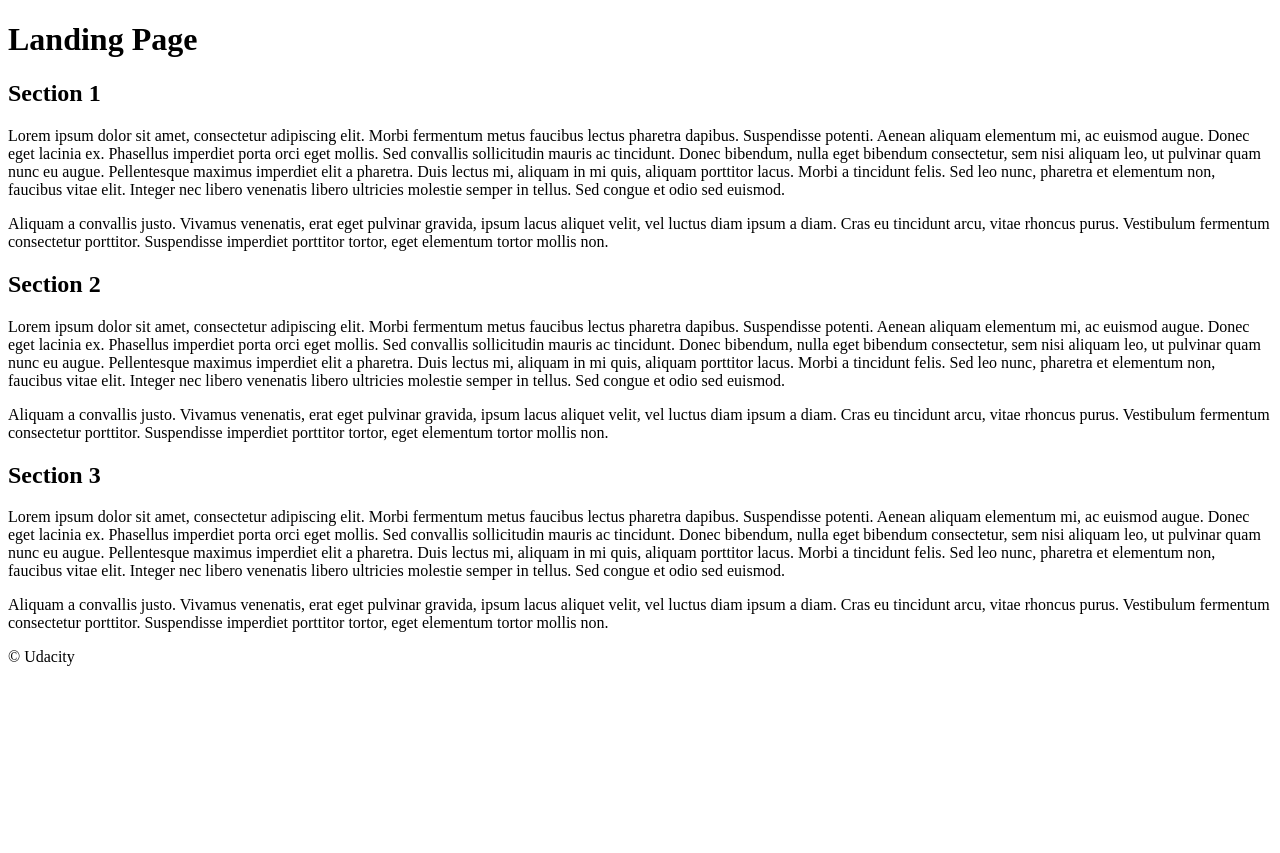
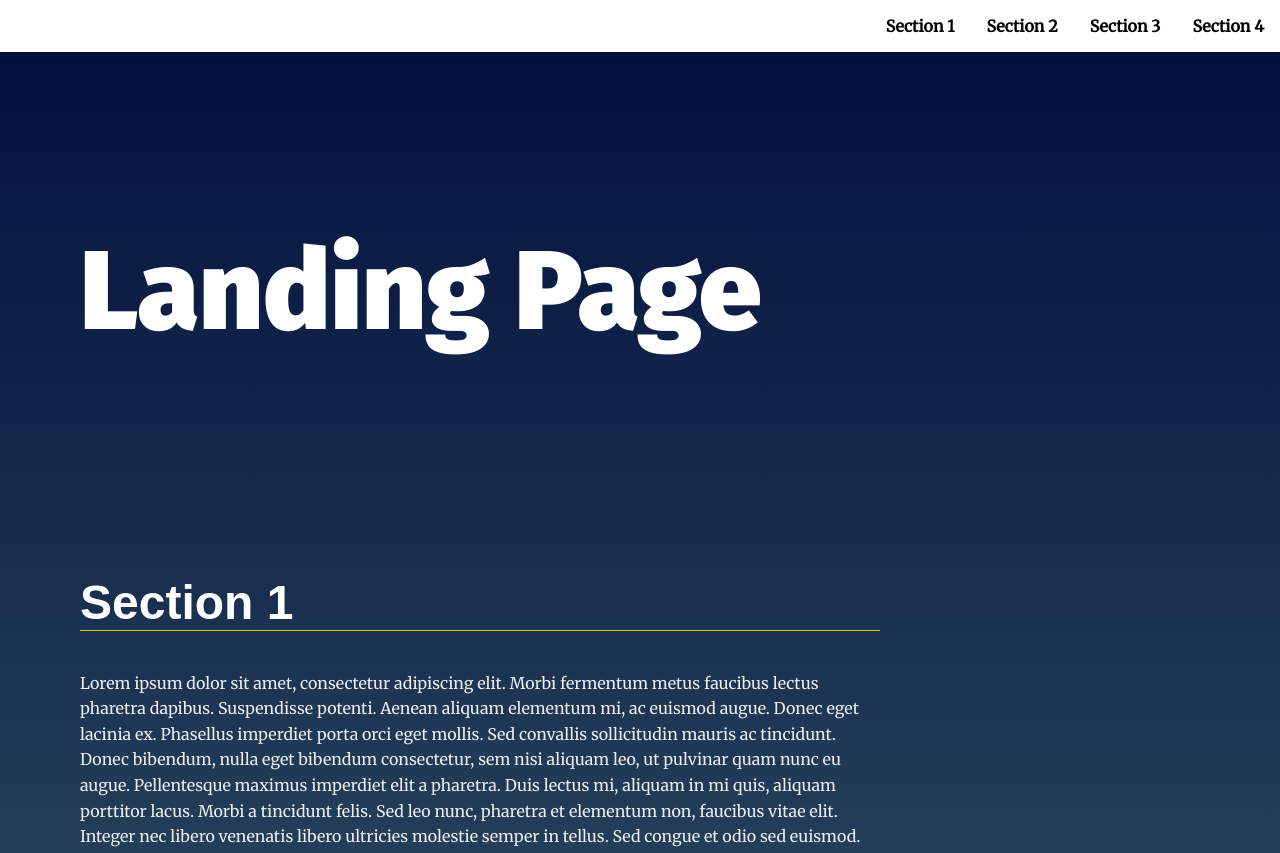
Before and after one commit to ziaddorbuk/landingPage, a plain HTML site: page index.html in a window 1280 px wide. Shown: the top 853 px of the page. Before the commit the page ends 800 px from the top, so only its background shows below. Drawn offline with Linux system fonts and the light colour scheme.

Commit message:
final version

```diff
--- a/css/style.css
+++ b/css/style.css
@@ -7,7 +7,10 @@
  * To learn more, visit: https://css-tricks.com/reboot-resets-reasoning/
  *
 */
-
+/* nav bar styling */
+html {
+    scroll-behavior: smooth;
+}
 
 /* ---- Base Rules ---- */
 body {
--- a/index.html
+++ b/index.html
@@ -7,7 +7,7 @@
   <title>Manipulating the DOM</title>
   <!-- Load Google Fonts -->
   <link href="https://fonts.googleapis.com/css?family=Fira+Sans:900|Merriweather&display=swap" rel="stylesheet">  <!-- Load Styles -->
-  <link href="css/styles.css" rel="stylesheet">
+  <link href="css/style.css" rel="stylesheet">
 </head>
 <body>
   <!-- HTML Follows BEM naming conventions
@@ -50,6 +50,14 @@
         <p>Aliquam a convallis justo. Vivamus venenatis, erat eget pulvinar gravida, ipsum lacus aliquet velit, vel luctus diam ipsum a diam. Cras eu tincidunt arcu, vitae rhoncus purus. Vestibulum fermentum consectetur porttitor. Suspendisse imperdiet porttitor tortor, eget elementum tortor mollis non.</p>
       </div>
     </section>
+    <section id="section4" data-nav="Section 4">
+      <div class="landing__container">
+        <h2>Section 4</h2>
+        <p>Lorem ipsum dolor sit amet, consectetur adipiscing elit. Morbi fermentum metus faucibus lectus pharetra dapibus. Suspendisse potenti. Aenean aliquam elementum mi, ac euismod augue. Donec eget lacinia ex. Phasellus imperdiet porta orci eget mollis. Sed convallis sollicitudin mauris ac tincidunt. Donec bibendum, nulla eget bibendum consectetur, sem nisi aliquam leo, ut pulvinar quam nunc eu augue. Pellentesque maximus imperdiet elit a pharetra. Duis lectus mi, aliquam in mi quis, aliquam porttitor lacus. Morbi a tincidunt felis. Sed leo nunc, pharetra et elementum non, faucibus vitae elit. Integer nec libero venenatis libero ultricies molestie semper in tellus. Sed congue et odio sed euismod.</p>
+
+        <p>Aliquam a convallis justo. Vivamus venenatis, erat eget pulvinar gravida, ipsum lacus aliquet velit, vel luctus diam ipsum a diam. Cras eu tincidunt arcu, vitae rhoncus purus. Vestibulum fermentum consectetur porttitor. Suspendisse imperdiet porttitor tortor, eget elementum tortor mollis non.</p>
+      </div>
+    </section>
   </main>
   <footer class="page__footer">
     <p>&copy Udacity</p>
--- a/js/app.js
+++ b/js/app.js
@@ -12,13 +12,13 @@
  * JS Standard: ESlint
  *
 */
-
 /**
  * Define Global Variables
  *
 */
-
-
+const sections= Array.from(document.querySelectorAll('section'));
+const list =document.getElementById('navbar__list');
+let counter=sections.length;
 /**
  * End Global Variables
  * Start Helper Functions
@@ -27,29 +27,47 @@
 
 
 
+function isViewed(section){
+    let position = section.getBoundingClientRect();
+    return (position.top>=0);
+}
+
 /**
  * End Helper Functions
  * Begin Main Functions
  *
-*/
-
-// build the nav
-
-
+ */
+//create navBar
+function newItem(){
+    for(section of sections){
+        sectionName = section.getAttribute('data-nav');
+        link = section.getAttribute('id');
+        item = document.createElement('li');
+        item.innerHTML=`<a class='menu__link'href='#${link}'>${sectionName}</a>`;
+        list.appendChild(item);
+    }
+}
 // Add class 'active' to section when near top of viewport
-
-
-// Scroll to anchor ID using scrollTO event
-
+function activeSection(){
+    for(section of sections){
+        if(isViewed(section)){
+            if(!section.classList.contains('your-active-class')){
+                section.classList.add('your-active-class');
+            }
+            else {
+                section.classList.remove('your-active-class');
+            }
+        }
+    }
+}
 
 /**
  * End Main Functions
  * Begin Events
  *
 */
+// Set sections as active
+document.addEventListener('scroll',activeSection);
 
 // Build menu
-
-// Scroll to section on link click
-
-// Set sections as active
+newItem();
```
Also changed, not shown: 2 other files.
